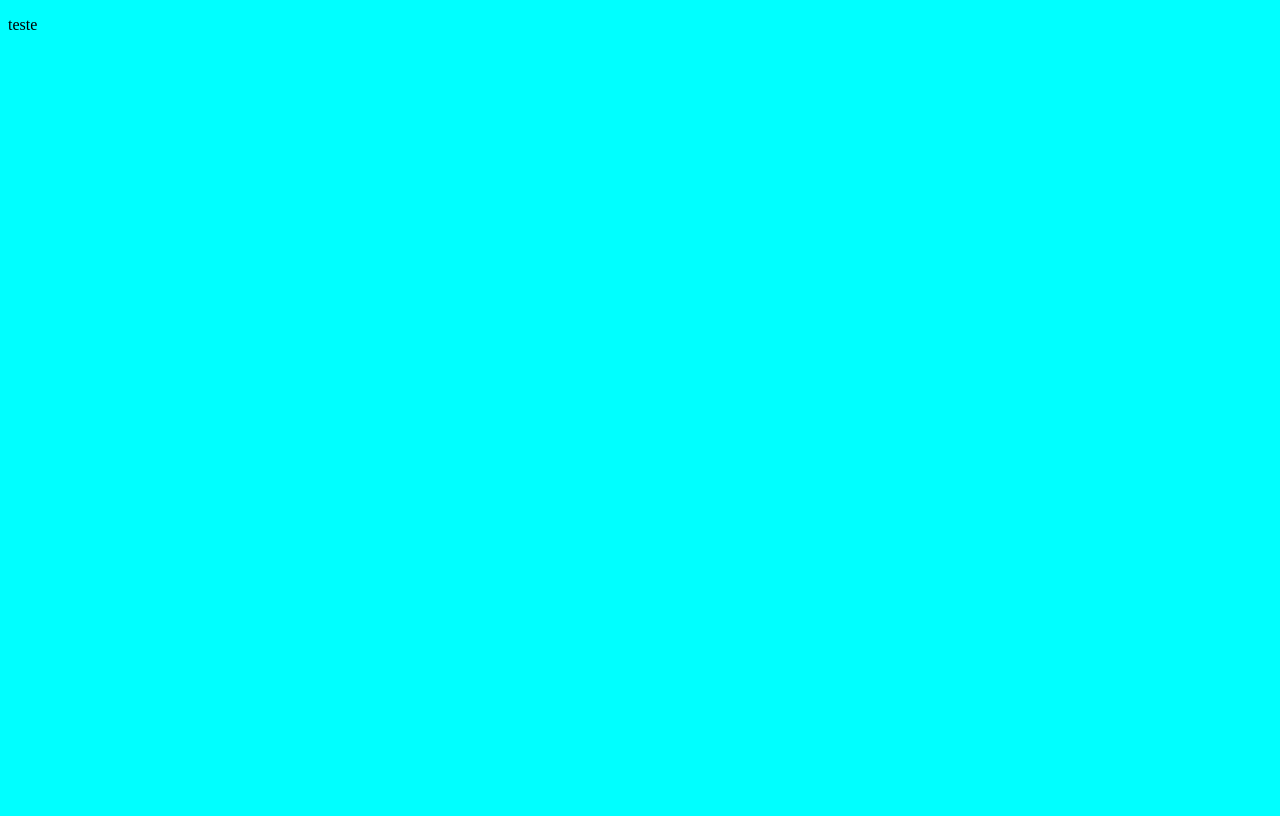
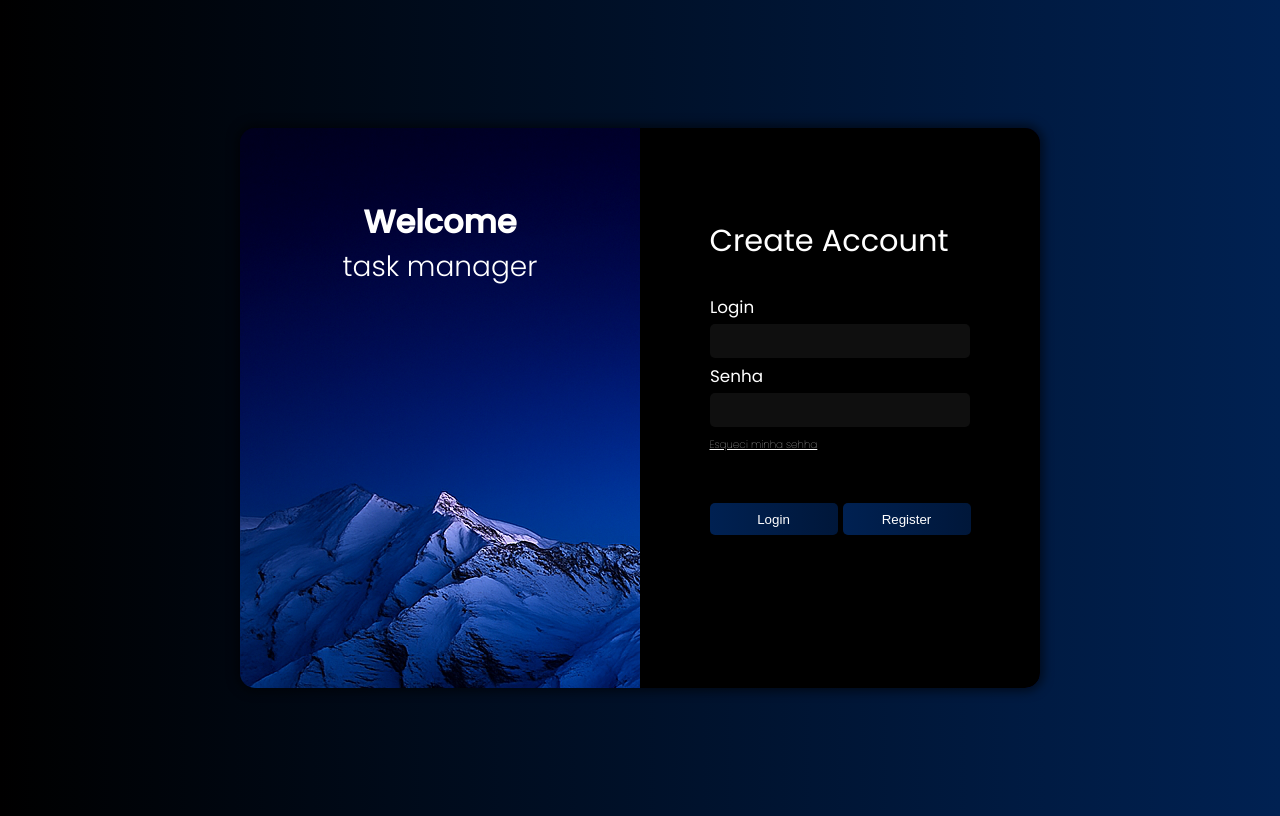
Before and after one commit to GabigolDEVPY/Django-Agenda, a Django app: page / in a window 1280 px wide. Before the commit the page is almost empty. Before the commit the page ends 30 px from the top, so only its background shows below. Run offline with Django 5.2, Linux system fonts and the light colour scheme.

Commit message:
add files

```diff
--- a/base_static/global/css/style.css
+++ b/base_static/global/css/style.css
@@ -1,3 +1,98 @@
+@import url('https://fonts.googleapis.com/css2?family=Poppins:wght@100;200;300;400;500&family=Inter:wght@100;200;300;400;500&family=Open+Sans:wght@300;400;500&family=Roboto:wght@100;300;400&family=Lato:wght@100;300;400&display=swap');
+
+
 body {
-    background-color: aqua;
+    height: 100vh;
+    background: linear-gradient(to right, #000000, #002152);
+    font-family: 'Poppins', 'Inter', 'Roboto', sans-serif;
+    display: flex;
+    justify-content: center;
+    align-items: center;
 }
+
+.form {
+    display: flex;
+    background-color: #000000;
+    height: 70vh;
+    width: 50vh;
+    border-bottom-right-radius: 15px;
+    border-top-right-radius: 15px;
+    flex-direction: column;
+    align-items: center;
+    transition: 0.3s ease;
+
+}
+
+.form:hover {
+    transform: scale(1.03);
+}
+
+.very-form {
+    display: flex;
+    background-image: url("../media/mountains.png");
+    object-fit: fill;
+    width: 100vh;
+    justify-content: end;
+    border-radius: 15px;
+    box-shadow: 0px 0px 10px 4px rgba(0, 0, 0, 0.5);
+    transition: 0.3s ease;
+}
+
+.very-form:hover {
+    transform: scale(1.03);
+}
+
+.block_orientation {
+    gap: 4px;
+    display: flex;
+    flex-direction: column;
+}
+
+.inputs_form {
+    height: 4vh;
+    width: 32vh;
+    background-color: #0f0f0f;
+    color: #ffffff;
+    border: none;
+    border-radius: 5px;
+    font-size: 2.2vh;
+}
+
+.labels {
+    color: white;
+    font-size: 2.1vh;
+}
+
+.create_title {
+    font-size: 3.8vh;
+    color: white;
+}
+
+.form-button {
+    height: 4vh;
+    width: 16vh;
+    background: linear-gradient(90deg, #002152, #00173a);
+    color: #ffffff;
+    border: none;
+    border-radius: 5px;
+    transition: 0.3s ease;
+    cursor: pointer;
+}
+
+.form-button:hover {
+    transform: scale(1.05);
+}
+
+.buttons-form {
+    margin-top: 40px;
+    display: flex;
+    gap: 5px;
+
+}
+
+.space {
+    margin-top: 90px;
+    display: flex;
+    flex-direction: column;
+    gap: 10px;
+}
--- a/base_templates/global/base.html
+++ b/base_templates/global/base.html
@@ -8,5 +8,5 @@
     <title>Document</title>
 </head>
 <body>
-    <p>teste</p>
+    {% block content %}{% endblock content %}
 </body>
--- a/contact/admin.py
+++ b/contact/admin.py
@@ -8,3 +8,8 @@ class ContactAdmin(admin.ModelAdmin):
     ordering = '-id',
     search_fields = "id", "first_name", "last_name",
     list_per_page = 1
+
+@admin.register(models.Category)
+class CategoryAdmin(admin.ModelAdmin):
+    list_display = "name",
+    ordering = '-id',
--- a/contact/templates/contact/index.html
+++ b/contact/templates/contact/index.html
@@ -1 +1,32 @@
 {% extends "global/base.html" %}
+{% block content %}
+    <div>
+        <div class="very-form">
+            <div  style="display: flex; align-items: center; width: 50%; flex-direction: column; margin-top: 70px;">
+                <label style="font-size: 4vh; font-weight: bold;" class="labels" for="">Welcome</label>
+                <label style="font-size: 3.5vh; font-weight: 300;" class="labels" for="">task manager</label>
+            </div>
+            <form class="form" action="" method="get">
+                <div class="space">
+                    <label style="margin-bottom: 20px;" class="create_title">Create Account</label>
+                    <div style="align-items: center; display: flex; flex-direction: column; gap: 5px;">
+                        <div class="block_orientation">
+                            <label class="labels" for="login-id">Login</label>
+                            <input id="login-id" class="inputs_form" type="text">
+                        </div>
+                        <div class="block_orientation">
+                            <label class="labels" for="password-id">Senha</label>
+                            <input type="password" id="password-id" class="inputs_form" type="text">
+                        </div>
+                    </div>
+                    <label style="color: white; font-weight: lighter; font-size: 1.3vh; text-decoration: underline; cursor: pointer;" for="">Esqueci minha sehha</label>
+                    <div class ="buttons-form">
+                        <button class="form-button" >Login</button>
+                        <button class="form-button" >Register</button>
+                    </div>
+                </div>
+
+            </form>
+        </div>
+    </div>
+{% endblock content %}
--- a/project/settings.py
+++ b/project/settings.py
@@ -117,6 +117,9 @@ USE_TZ = True
 
 STATIC_URL = 'static/'
 STATICFILES_DIRS = [ BASE_DIR / 'base_static']
+MEDIA_URL = "media/"
+STATIC_ROOT = BASE_DIR /'static'
+MEDIA_ROOT = BASE_DIR / 'madia'
 
 # Default primary key field type
 # https://docs.djangoproject.com/en/5.2/ref/settings/#default-auto-field
--- a/project/urls.py
+++ b/project/urls.py
@@ -1,8 +1,13 @@
 
 from django.contrib import admin
 from django.urls import path, include
+from django.conf.urls.static import static
+from django.conf import settings
 
 urlpatterns = [
     path('', include("contact.urls")),
     path('admin/', admin.site.urls),
 ]
+
+urlpatterns += static(settings.MEDIA_URL,  document_root=settings.MEDIA_ROOT)
+urlpatterns += static(settings.STATIC_URL,  document_root=settings.STATIC_ROOT)
```
Also changed, not shown: contact/models.py (+9 -0 lines), base_static/global/media/mountains.png (added), contact/migrations/0003_contact_picture.py (added), contact/migrations/0004_category_contact_caategory.py (added), db.sqlite3, madia/pictures/25/10/52a63328-0e62-4af0-893d-d81fdf990d2f.png (added), 1 other file.
